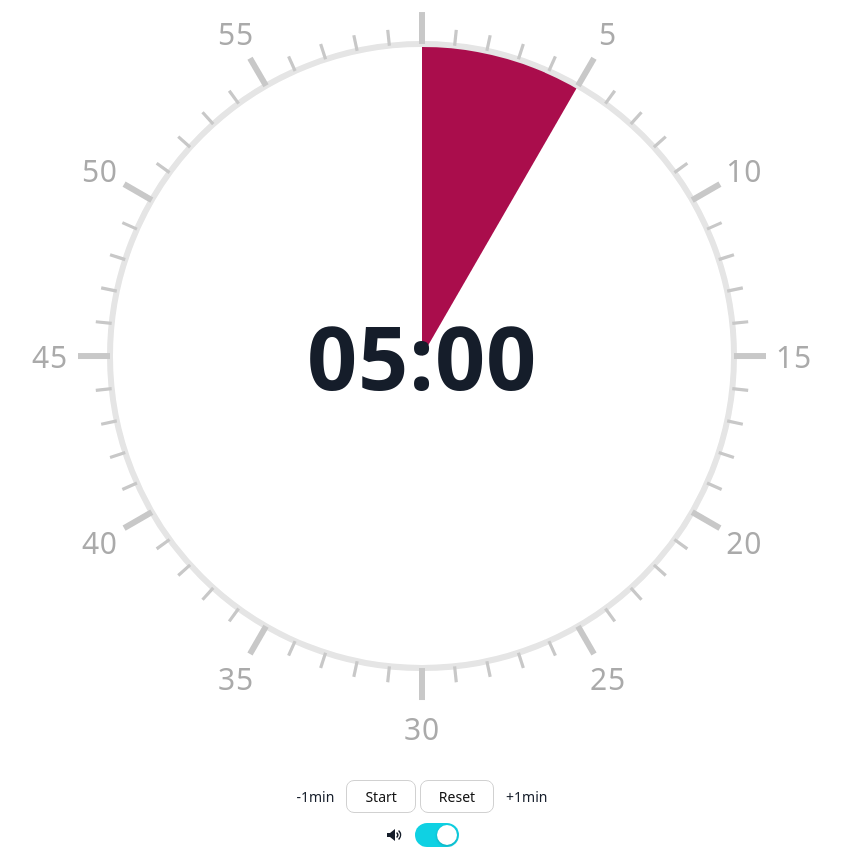
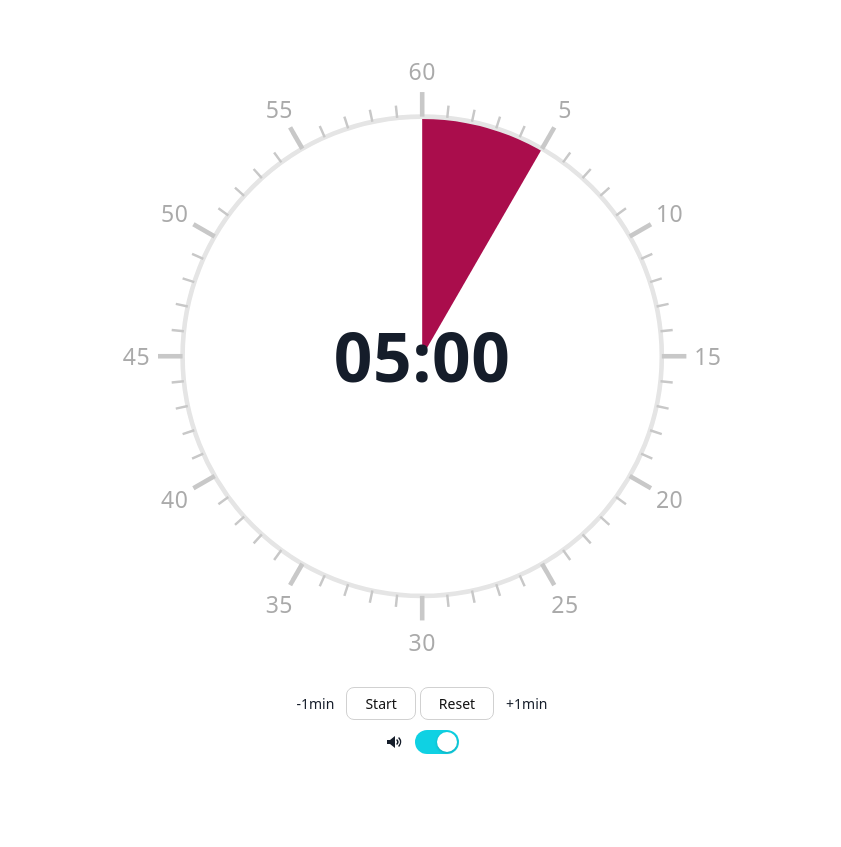
Before and after one commit to sg9us/focus-timer, a React (Vite) app: page / in a window 1280 px wide. Shown: the whole page, without its empty margins (218-1059 px from the left). After the commit the page ends 800 px from the top, so only its background shows below. Built offline with nearby package versions, Linux system fonts and the light colour scheme; a web font is replaced by a local one.

Commit message:
fix: restore v1.1 ring sizing (80%) and container padding

```diff
--- a/src/App.css
+++ b/src/App.css
@@ -45,7 +45,7 @@ body {
   width: min(100vw, 100vh);
   height: min(100vw, 100vh);
   margin: 0 auto;
-  padding: 0;
+  padding: 16px;
   min-width: 0;
   display: flex;
   flex-direction: column;
@@ -56,8 +56,7 @@ body {
 
 /* ── 타이머 링 영역 ── */
 .ring-wrapper {
-  width: 100%;
-  max-width: 100vw;
+  width: 80%;
   aspect-ratio: 1;
   flex-shrink: 0;
 }
```
